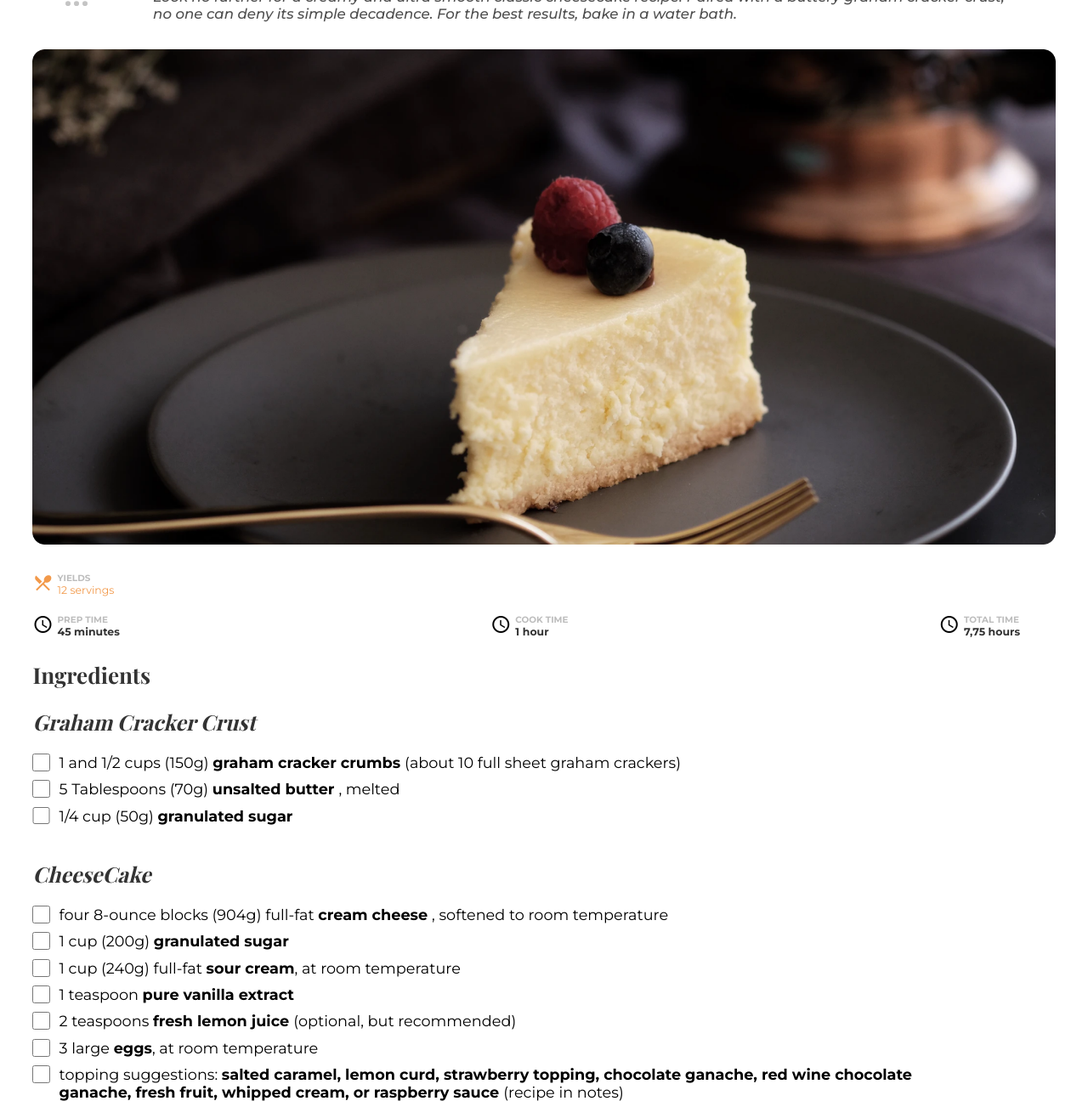
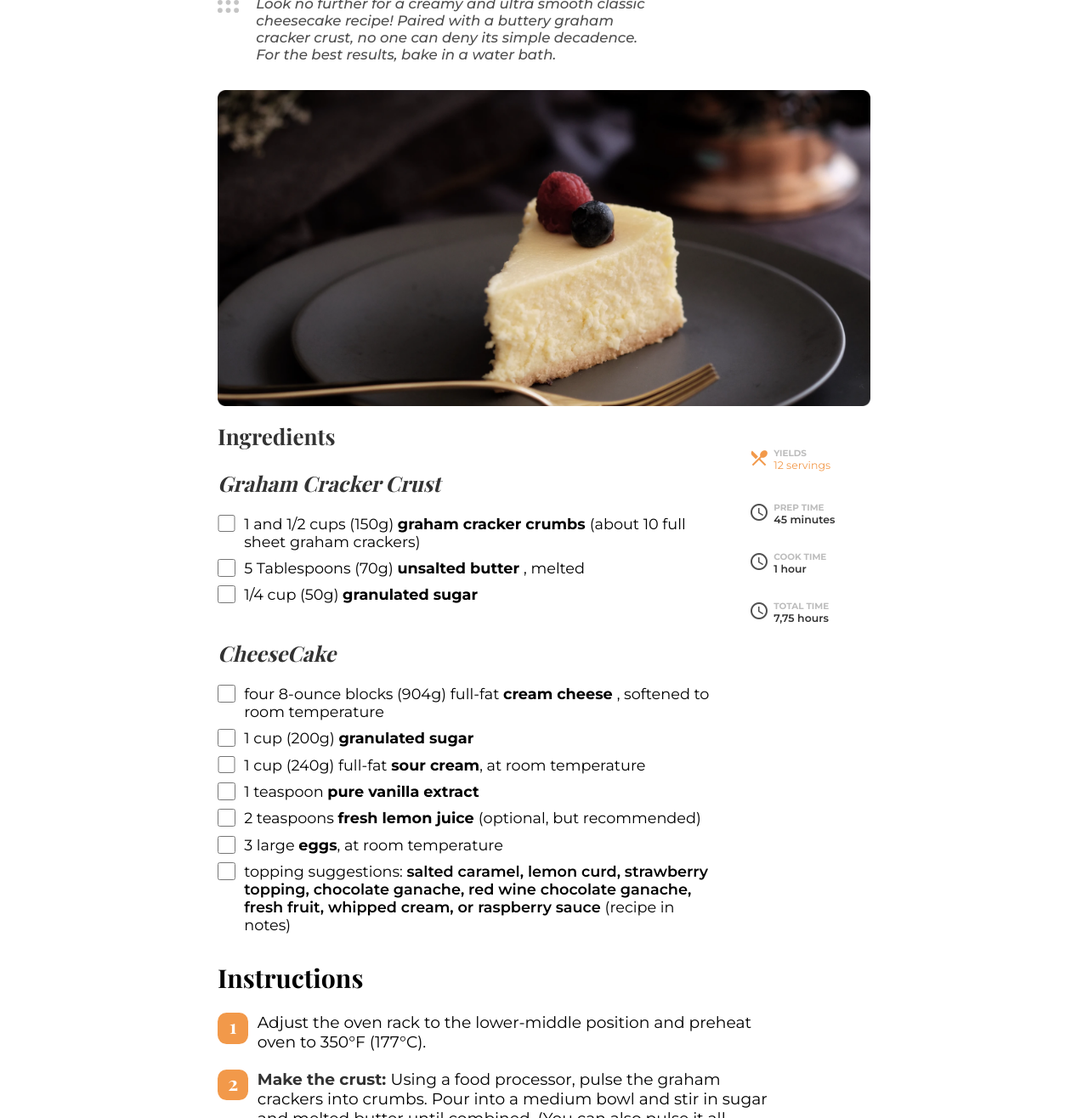
Before and after one commit to Matheus-Galdino/Recipe-blog, a plain HTML site: page index.html in a window 1280 px wide. Shown: the part 80-1396 px from the top of the page at 85% size. Drawn offline with nearby package versions, Linux system fonts and the light colour scheme; a web font is replaced by a local one.

Commit message:
finished desktop and tablet responsiveness

```diff
--- a/index.html
+++ b/index.html
@@ -23,7 +23,11 @@
       </div>
 
       <img src="imgs/photo1.png" alt="CheeseCake" />
+    </header>
 
+    <main>
+      <div class="recipe-info">
+        <div>
           <div class="servings-container">
             <span class="material-icons"> local_dining </span>
             <div>
@@ -31,9 +35,7 @@
               <p>12 servings</p>
             </div>
           </div>
-    </header>
 
-    <main>
           <div class="prep-time-container">
             <div class="prep-detail">
               <span class="material-icons"> schedule </span>
@@ -59,6 +61,7 @@
               </div>
             </div>
           </div>
+        </div>
 
         <div class="ingredients">
           <h2>Ingredients</h2>
@@ -69,14 +72,16 @@
             <input type="checkbox" />
             <p>
               1 and 1/2 cups (150g)
-            <strong> graham cracker crumbs </strong> (about 10 full sheet graham
-            crackers)
+              <strong> graham cracker crumbs </strong> (about 10 full sheet
+              graham crackers)
             </p>
           </div>
 
           <div class="checkbox-ingredients">
             <input type="checkbox" />
-          <p>5 Tablespoons (70g) <strong> unsalted butter </strong>, melted</p>
+            <p>
+              5 Tablespoons (70g) <strong> unsalted butter </strong>, melted
+            </p>
           </div>
 
           <div class="checkbox-ingredients">
@@ -89,8 +94,8 @@
           <div class="checkbox-ingredients">
             <input type="checkbox" />
             <p>
-            four 8-ounce blocks (904g) full-fat <strong>cream cheese </strong>,
-            softened to room temperature
+              four 8-ounce blocks (904g) full-fat
+              <strong>cream cheese </strong>, softened to room temperature
             </p>
           </div>
 
@@ -129,13 +134,14 @@
             <input type="checkbox" />
             <p class="sugestions">
               topping suggestions:
-            <strong>
-              salted caramel, lemon curd, strawberry topping, chocolate ganache,
-              red wine chocolate ganache, fresh fruit, whipped cream, or
-              raspberry sauce
+              <strong style="font-weight: 600">
+                salted caramel, lemon curd, strawberry topping, chocolate
+                ganache, red wine chocolate ganache, fresh fruit, whipped cream,
+                or raspberry sauce
               </strong>
               (recipe in notes)
             </p>
+          </div>
         </div>
       </div>
 
--- a/style.css
+++ b/style.css
@@ -1,5 +1,5 @@
 @import url("https://fonts.googleapis.com/css2?family=Playfair+Display:ital,wght@0,700;1,400&display=swap");
-@import url("https://fonts.googleapis.com/css2?family=Montserrat:ital,wght@0,400;0,700;1,500&display=swap");
+@import url("https://fonts.googleapis.com/css2?family=Montserrat:ital,wght@0,400;0,600;0,700;1,500&display=swap");
 
 :root {
   font-size: 65%;
@@ -12,7 +12,7 @@
   outline: none;
 }
 
-header,
+body > header,
 main,
 footer {
   margin: 1vh 3vw 0;
@@ -96,6 +96,7 @@ header > img {
 
 .prep-detail span {
   margin-right: 0.5rem;
+  color: #4f4f4f;
 }
 
 .prep-detail small {
@@ -113,10 +114,6 @@ header > img {
 
   color: #333333;
 }
-
-/* .ingredients{
-
-} */
 
 .ingredients h2 {
   font-size: 2.5rem;
@@ -226,3 +223,49 @@ footer p {
   text-align: center;
   color: #a7a7a7;
 }
+
+@media screen and (min-width: 736px) {
+  .recipe-info:nth-child(0) {
+    display: flex;
+    justify-content: space-between;
+  }
+}
+
+@media screen and (min-width: 1040px) {
+  body > header,
+  main,
+  footer {
+    margin: 2vh 20vw 0;
+  }
+
+  .recipe-intro {
+    justify-content: flex-start;
+  }
+
+  .recipe-intro img {
+    margin-right: 20px;
+  }
+
+  .recipe-intro p {
+    width: 60%;
+  }
+
+  .recipe-info {
+    display: flex;
+    flex-direction: row-reverse;
+    justify-content: space-between;
+  }
+
+  .prep-time-container {
+    flex-direction: column;
+  }
+
+  .prep-detail {
+    width: 100%;
+    margin: 15px 0;
+  }
+
+  .ingredients {
+    width: 80%;
+  }
+}
```
Lines whose indentation alone changed are shown as unchanged.
